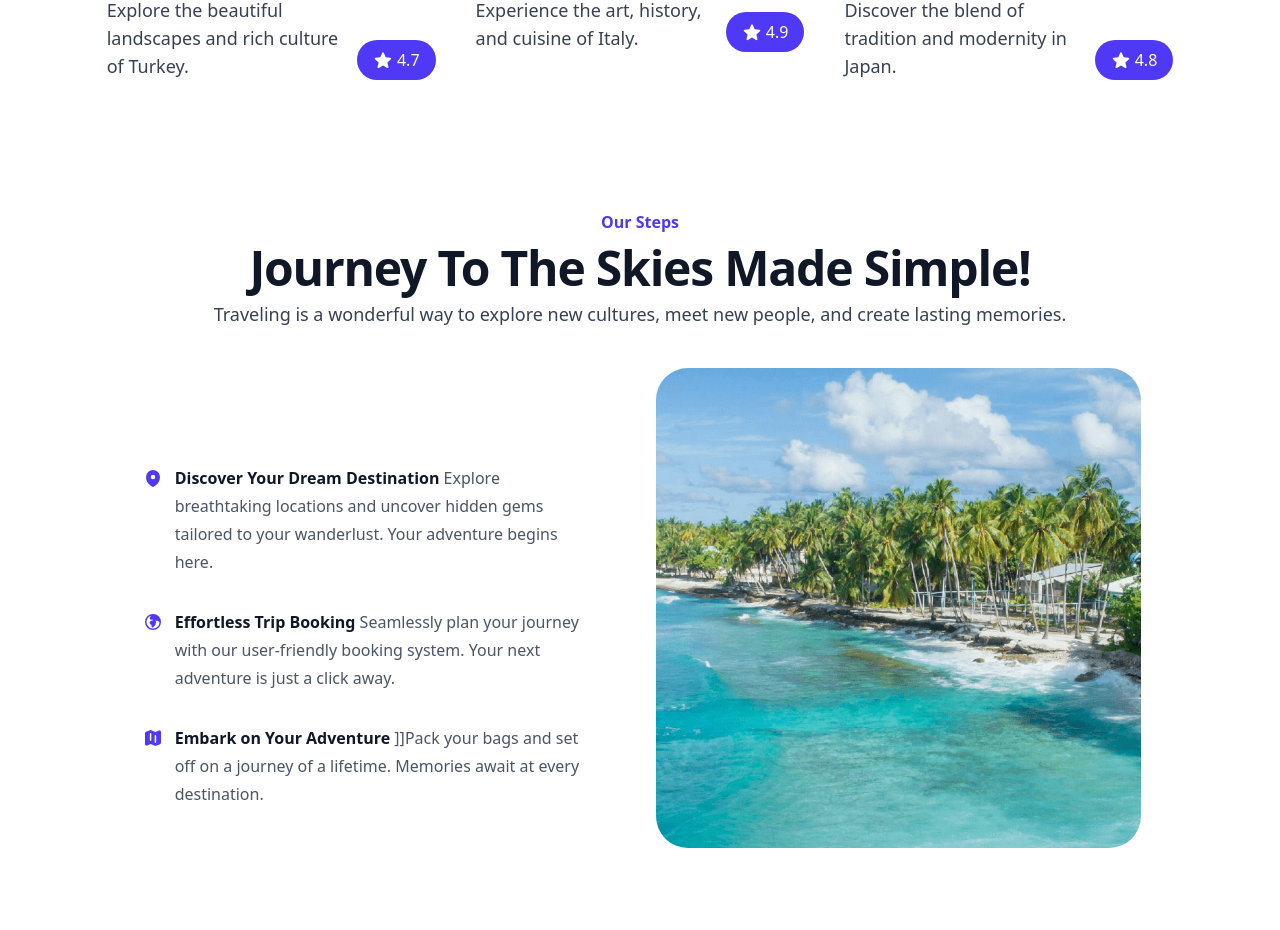
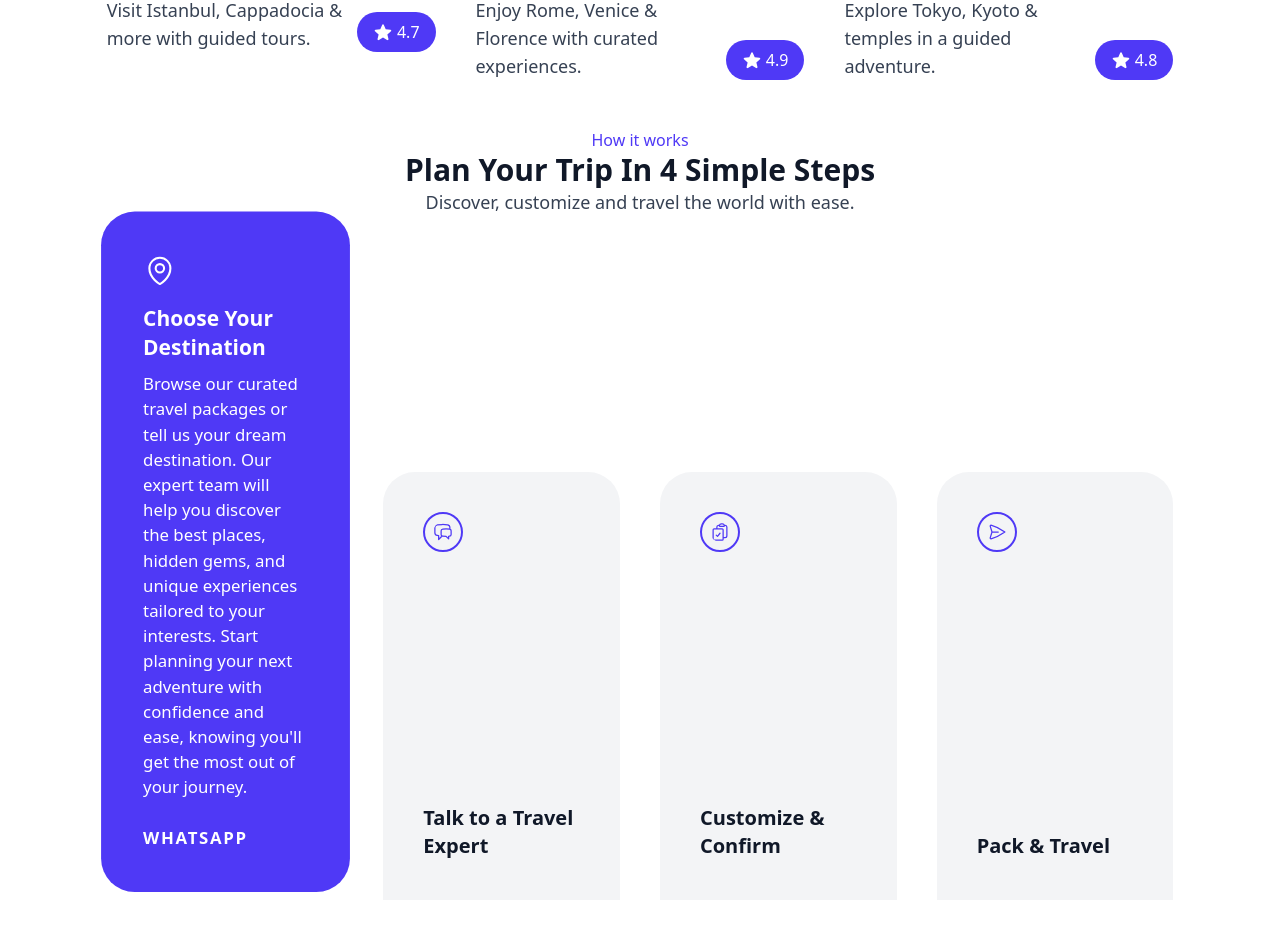
Before and after one commit to SamuelCam14/travel-agency, a React (Vite) app: page / in a window 1280 px wide. Shown: the part 1260-2190 px from the top of the page. After the commit the page ends 2160 px from the top, so only its background shows below. Built offline with nearby package versions, Linux system fonts and the light colour scheme.

Commit message:
Update Components

```diff
--- a/src/components/PopularDestination.jsx
+++ b/src/components/PopularDestination.jsx
@@ -2,11 +2,8 @@ import { StarIcon } from "@heroicons/react/20/solid";
 import { useState, useRef, useEffect } from "react";
 
 export const PopularDestination = () => {
-  // Estado para controlar el índice inicial visible
   const [startIndex, setStartIndex] = useState(0);
-  // Referencia al contenedor del slider para los eventos touch
   const sliderRef = useRef(null);
-  // Estado para el tamaño de la ventana
   const [windowSize, setWindowSize] = useState({
     width: typeof window !== "undefined" ? window.innerWidth : 0,
   });
@@ -18,60 +15,98 @@ export const PopularDestination = () => {
     return 3; // desktop
   };
 
-  // Destinos ampliados con 3 nuevos
   const destinations = {
     1: {
-      image: "/Hero.webp", // Corregida la ruta (eliminar "public/")
-      title: "Pack to Turkey",
-      description:
-        "Explore the beautiful landscapes and rich culture of Turkey.",
-      days: "7 Days/6 Nights",
+      image: "/Hero.webp",
+      title: "Turkey Vacation Package",
+      description: "Visit Istanbul, Cappadocia & more with guided tours.",
+      days: "7 Days / 6 Nights",
       rating: 4.7,
     },
     2: {
       image: "/Hero.webp",
-      title: "Pack to Italy",
-      description: "Experience the art, history, and cuisine of Italy.",
-      days: "7 Days/6 Nights",
+      title: "Italy All-Inclusive Trip",
+      description: "Enjoy Rome, Venice & Florence with curated experiences.",
+      days: "7 Days / 6 Nights",
       rating: 4.9,
     },
     3: {
       image: "/Hero.webp",
-      title: "Pack to Japan",
-      description: "Discover the blend of tradition and modernity in Japan.",
-      days: "7 Days/6 Nights",
+      title: "Japan Cultural Tour",
+      description: "Explore Tokyo, Kyoto & temples in a guided adventure.",
+      days: "7 Days / 6 Nights",
       rating: 4.8,
     },
-    // Nuevos destinos añadidos
     4: {
       image: "/Hero.webp",
-      title: "Pack to Greece",
-      description: "Immerse yourself in ancient history and stunning islands.",
-      days: "8 Days/7 Nights",
+      title: "Greece Island Escape",
+      description: "Sail the Aegean Sea and discover ancient Athens.",
+      days: "8 Days / 7 Nights",
       rating: 4.6,
     },
     5: {
       image: "/Hero.webp",
-      title: "Pack to Bali",
-      description:
-        "Relax on pristine beaches and explore lush tropical jungles.",
-      days: "10 Days/9 Nights",
+      title: "Bali Retreat Package",
+      description: "Relax in Ubud, beaches & rice terraces included.",
+      days: "10 Days / 9 Nights",
       rating: 4.9,
     },
     6: {
       image: "/Hero.webp",
-      title: "Pack to Egypt",
-      description:
-        "Marvel at ancient pyramids and cruise along the Nile River.",
-      days: "9 Days/8 Nights",
+      title: "Egypt Explorer Trip",
+      description: "Tour pyramids, the Sphinx & cruise the Nile River.",
+      days: "9 Days / 8 Nights",
       rating: 4.5,
     },
   };
 
-  // Total de destinos
+  const destinosES = {
+    1: {
+      image: "/Hero.webp",
+      title: "Paquete a Turquía",
+      description: "Descubre Estambul, Capadocia y más con tours guiados.",
+      days: "7 Días / 6 Noches",
+      rating: 4.7,
+    },
+    2: {
+      image: "/Hero.webp",
+      title: "Viaje Todo Incluido a Italia",
+      description: "Conoce Roma, Venecia y Florencia con experiencias únicas.",
+      days: "7 Días / 6 Noches",
+      rating: 4.9,
+    },
+    3: {
+      image: "/Hero.webp",
+      title: "Tour Cultural en Japón",
+      description: "Visita Tokio, Kioto y templos en un viaje guiado.",
+      days: "7 Días / 6 Noches",
+      rating: 4.8,
+    },
+    4: {
+      image: "/Hero.webp",
+      title: "Escapada a las Islas Griegas",
+      description: "Navega el mar Egeo y descubre la antigua Atenas.",
+      days: "8 Días / 7 Noches",
+      rating: 4.6,
+    },
+    5: {
+      image: "/Hero.webp",
+      title: "Retiro en Bali",
+      description: "Relájate en Ubud, playas y arrozales incluidos.",
+      days: "10 Días / 9 Noches",
+      rating: 4.9,
+    },
+    6: {
+      image: "/Hero.webp",
+      title: "Exploración por Egipto",
+      description: "Conoce las pirámides, la Esfinge y navega por el Nilo.",
+      days: "9 Días / 8 Noches",
+      rating: 4.5,
+    },
+  };
+
   const totalDestinations = Object.keys(destinations).length;
 
-  // Observer para el tamaño de la ventana
   useEffect(() => {
     const handleResize = () => {
       setWindowSize({
@@ -86,11 +121,9 @@ export const PopularDestination = () => {
     };
   }, []);
 
-  // Variables para el touch slider
   const touchStartX = useRef(0);
   const touchEndX = useRef(0);
 
-  // Manejadores de eventos touch
   const handleTouchStart = (e) => {
     touchStartX.current = e.targetTouches[0].clientX;
   };
@@ -102,44 +135,34 @@ export const PopularDestination = () => {
   const handleTouchEnd = () => {
     const diffX = touchStartX.current - touchEndX.current;
 
-    // Si el deslizamiento fue significativo
     if (Math.abs(diffX) > 50) {
       if (diffX > 0) {
-        // Deslizamiento a la izquierda -> mostrar siguiente
         handleNext();
       } else {
-        // Deslizamiento a la derecha -> mostrar anterior
         handlePrev();
       }
     }
   };
 
-  // Función para ir a la tarjeta anterior
   const handlePrev = () => {
     setStartIndex((prevIndex) => {
-      // Si estamos en el primer grupo, ir al último grupo
       if (prevIndex === 0) {
         return Math.max(0, totalDestinations - getVisibleCards());
       }
-      // De lo contrario, retroceder una tarjeta
       return Math.max(0, prevIndex - 1);
     });
   };
 
-  // Función para ir a la tarjeta siguiente
   const handleNext = () => {
     setStartIndex((prevIndex) => {
       const visibleCards = getVisibleCards();
-      // Si estamos en el último grupo, volver al primero
       if (prevIndex >= totalDestinations - visibleCards) {
         return 0;
       }
-      // De lo contrario, avanzar una tarjeta
       return Math.min(totalDestinations - visibleCards, prevIndex + 1);
     });
   };
 
-  // Calcula las tarjetas visibles actuales
   const visibleDestinations = Object.entries(destinations).slice(
     startIndex,
     startIndex + getVisibleCards()
@@ -149,9 +172,7 @@ export const PopularDestination = () => {
     <section className="w-5/6 mx-auto mt-10 flex flex-col gap-5">
       <div className="flex justify-between items-center">
         <div className="flex flex-col gap-2">
-          <h2 className="text-3xl font-semibold">
-            Your Dream Vacation Awaits!
-          </h2>
+          <h2 className="header-text">Your Dream Vacation Awaits!</h2>
           <p className="sub-text">
             Discover top destinations and unforgettable experiences.
           </p>
--- a/src/components/Steps.jsx
+++ b/src/components/Steps.jsx
@@ -1,74 +1,119 @@
 import {
   MapPinIcon,
-  MapIcon,
-  GlobeEuropeAfricaIcon,
-} from "@heroicons/react/20/solid";
+  ChatBubbleLeftRightIcon,
+  ClipboardDocumentCheckIcon,
+  PaperAirplaneIcon,
+} from "@heroicons/react/24/outline";
+import { useState } from "react";
 
 const features = [
   {
-    name: "Discover Your Dream Destination",
+    name: "Choose Your Destination",
     description:
-      "Explore breathtaking locations and uncover hidden gems tailored to your wanderlust. Your adventure begins here.",
+      "Browse our curated travel packages or tell us your dream destination. Our expert team will help you discover the best places, hidden gems, and unique experiences tailored to your interests. Start planning your next adventure with confidence and ease, knowing you'll get the most out of your journey.",
     icon: MapPinIcon,
   },
   {
-    name: "Effortless Trip Booking",
+    name: "Talk to a Travel Expert",
     description:
-      "Seamlessly plan your journey with our user-friendly booking system. Your next adventure is just a click away.",
-    icon: GlobeEuropeAfricaIcon,
+      "Connect instantly with our experienced travel consultants who are ready to answer your questions, provide personalized recommendations, and design a trip that fits your budget, schedule, and style. Enjoy a seamless planning process with real human support every step of the way.",
+    icon: ChatBubbleLeftRightIcon,
   },
   {
-    name: "Embark on Your Adventure",
+    name: "Customize & Confirm",
     description:
-      "]]Pack your bags and set off on a journey of a lifetime. Memories await at every destination.",
-    icon: MapIcon,
+      "Fine-tune your itinerary, select your favorite activities, and confirm your booking with total peace of mind. We offer flexible options and transparent pricing, so you can create the perfect trip that matches your expectations and needs.",
+    icon: ClipboardDocumentCheckIcon,
+  },
+  {
+    name: "Pack & Travel",
+    description:
+      "Relax and get ready for your trip! We handle all the details, from reservations to support during your journey, so you can focus on enjoying every moment. Travel with confidence, knowing our team is always available for assistance.",
+    icon: PaperAirplaneIcon,
   },
 ];
 
 export const Steps = () => {
+  const [activeIndex, setActiveIndex] = useState(0);
+
   return (
-    <div className="overflow-hidden bg-white py-24 sm:py-32">
-      <div className="mx-auto w-5/6 px-6 lg:px-8">
-        <div className="mb-10 text-center">
-          <h2 className="text-base/7 font-semibold text-indigo-600">
-            Our Steps
-          </h2>
-          <p className="mt-2 text-4xl font-semibold tracking-tight text-pretty text-gray-900 sm:text-5xl">
-            Journey To The Skies Made Simple!
-          </p>
-          <p className="mt-2 sub-text">
-            Traveling is a wonderful way to explore new cultures, meet new
-            people, and create lasting memories.
-          </p>
-        </div>
-
-        <div className="mx-auto grid max-w-2xl grid-cols-1 gap-x-8 gap-y-16 sm:gap-y-20 lg:mx-0 lg:max-w-none lg:grid-cols-2 items-center">
-          <div className="lg:pt-4 lg:pr-8 self-center">
-            <div className="lg:max-w-lg">
-              <dl className="mt-10 max-w-xl space-y-8 text-base/7 text-gray-600 lg:max-w-none">
-                {features.map((feature) => (
-                  <div key={feature.name} className="relative pl-9">
-                    <dt className="inline font-semibold text-gray-900">
-                      <feature.icon
-                        aria-hidden="true"
-                        className="absolute top-1 left-1 size-5 text-indigo-600"
-                      />
+    <section className="flex justify-center mt-12 flex-col gap-5 w-5/6 mx-auto">
+      <div className="text-center">
+        <small className="text-indigo-600 text-base">How it works</small>
+        <h3 className="header-text">Plan Your Trip In 4 Simple Steps</h3>
+        <p className="sub-text">
+          Discover, customize and travel the world with ease.
+        </p>
+      </div>
+      <div style={{ height: "420px" }} className="relative w-full">
+        <div className="grid grid-cols-1 md:grid-cols-2 lg:grid-cols-4 gap-10 mt-4 items-end h-full">
+          {features.map((feature, index) => (
+            <div
+              key={feature.name}
+              className={`group flex flex-col justify-between transition-all duration-300 ease-out p-10 rounded-t-4xl cursor-pointer origin-bottom text-left absolute md:static lg:static w-full md:w-auto lg:w-auto
+                ${
+                  index === activeIndex
+                    ? "bg-indigo-600 text-white scale-105 -translate-y-2 rounded-4xl h-full z-10"
+                    : "bg-gray-100 hover:bg-indigo-600 hover:text-white h-2/3 z-0"
+                }`}
+              style={{
+                bottom: 0,
+                height: index === activeIndex ? "100%" : "66%",
+              }}
+              onMouseEnter={() => setActiveIndex(index)}
+            >
+              {index !== activeIndex ? (
+                <>
+                  <div className="flex flex-col h-full justify-between">
+                    <feature.icon
+                      className="h-10 w-10 transition-colors duration-300 text-indigo-600 group-hover:text-white mb-0 self-start border-2 rounded-full p-2"
+                      aria-hidden="true"
+                    />
+                    <h3 className="text-xl font-semibold mt-auto self-start">
                       {feature.name}
-                    </dt>{" "}
-                    <dd className="inline">{feature.description}</dd>
+                    </h3>
                   </div>
-                ))}
-              </dl>
+                </>
+              ) : (
+                <>
+                  <feature.icon
+                    className="h-8 w-8 transition-colors duration-300 text-white mb-2"
+                    aria-hidden="true"
+                  />
+                  <h3 className="text-xl font-semibold mt-2">{feature.name}</h3>
+                  <p className="mt-2">{feature.description}</p>
+                  <a
+                    href="#"
+                    className="mt-6 text-white font-bold tracking-widest uppercase flex items-center gap-2 group/cta transition-colors duration-200"
+                    target="_blank"
+                    rel="noopener noreferrer"
+                  >
+                    WhatsApp
+                    <span className="inline-block transition-transform duration-300 translate-x-0 opacity-0 group-hover/cta:translate-x-2 group-hover/cta:opacity-100">
+                      {/* Flecha derecha SVG */}
+                      <svg
+                        width="18"
+                        height="18"
+                        viewBox="0 0 20 20"
+                        fill="none"
+                        xmlns="http://www.w3.org/2000/svg"
+                      >
+                        <path
+                          d="M7 5L12 10L7 15"
+                          stroke="currentColor"
+                          strokeWidth="2"
+                          strokeLinecap="round"
+                          strokeLinejoin="round"
+                        />
+                      </svg>
+                    </span>
+                  </a>
+                </>
+              )}
             </div>
-          </div>
-
-          <img
-            alt="Picture of a Tourist Destination"
-            src="/Turismo.png"
-            className="h-[30rem] rounded-4xl sm:h-[30rem] md:-ml-4 lg:-ml-0 object-cover"
-          />
+          ))}
         </div>
       </div>
-    </div>
+    </section>
   );
 };
--- a/src/index.css
+++ b/src/index.css
@@ -19,3 +19,7 @@
 @utility sub-text {
   @apply text-lg font-light text-gray-700 font-stretch-condensed;
 }
+
+@utility header-text {
+  @apply text-3xl font-semibold text-gray-900 font-stretch-condensed;
+}
```
Also changed, not shown: src/components/HeroSection.jsx (+27 -9 lines).
